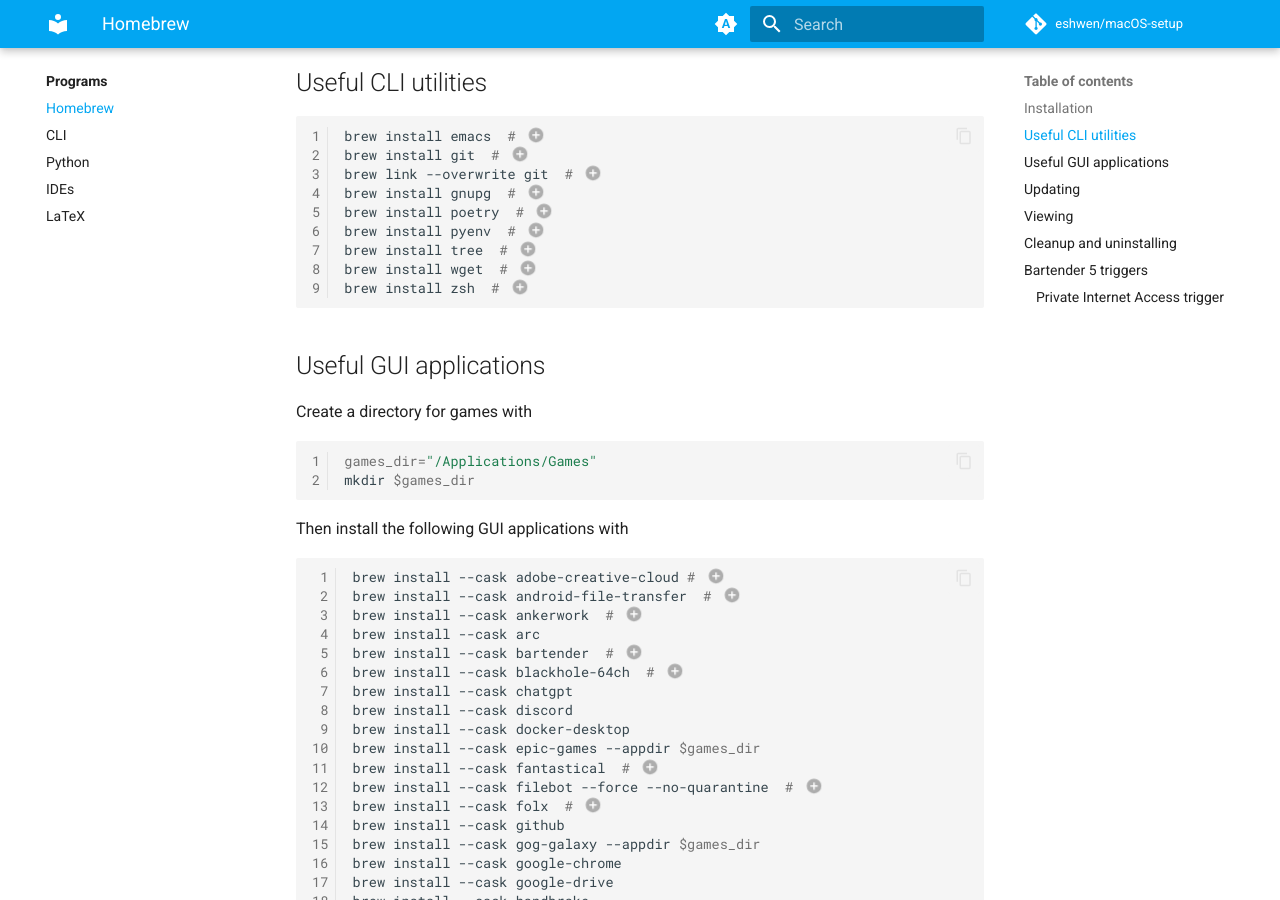
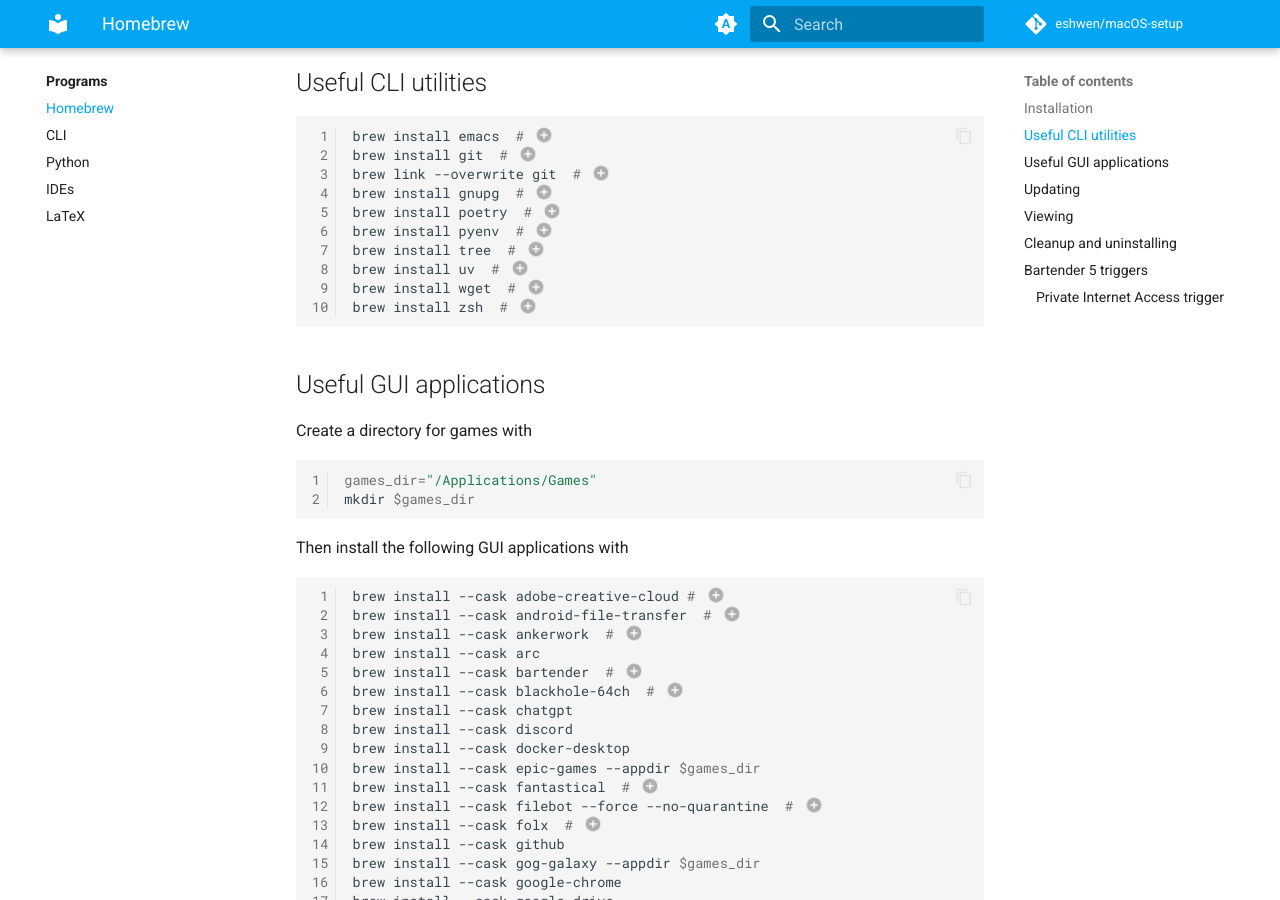
Before and after one commit to eshwen/macOS-setup, an MkDocs documentation site: the page built from docs/programs/homebrew.md, in a window 1280 px wide and 900 px high, scrolled down 463 px. Built offline with MkDocs 1.6.1 and Material for MkDocs 9.7.7, drawn with Linux system fonts in a browser that asks for light colours; comment, search, counter and statistics services are not loaded; the version menu is left out.

Commit message:
Add 'uv' installation command to homebrew.md
Added installation command for 'uv' and updated description.

````diff
--- a/docs/programs/homebrew.md
+++ b/docs/programs/homebrew.md
@@ -22,6 +22,7 @@
 brew install poetry  # (5)
 brew install pyenv  # (6)
 brew install tree  # (7)
+brew install uv  # (10)
 brew install wget  # (8)
 brew install zsh  # (9)
 ```
````
Also changed, not shown: other parts of docs/programs/homebrew.md (+1 -0 lines).
